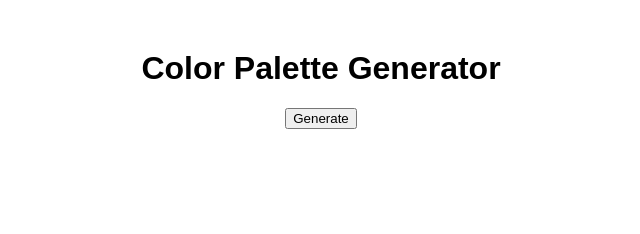
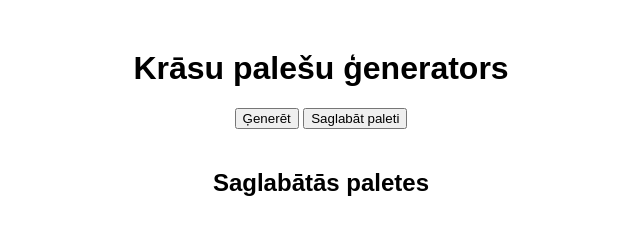
Before and after one commit to emilstelsinsks08/color-palette-generator, a plain HTML site: page index.html in a window 1280 px wide. Shown: the whole page, without its empty margins (319-959 px from the left). Drawn offline with Linux system fonts and the light colour scheme.

Commit message:
Update index.html

```diff
--- a/index.html
+++ b/index.html
@@ -1,14 +1,25 @@
 <!DOCTYPE html>
-<html lang="en">
+<html lang="lv">
 <head>
   <meta charset="UTF-8">
-  <title>Color Palette Generator</title>
+  <title>Krāsu palešu ģenerators</title>
   <link rel="stylesheet" href="style.css">
+
+  <!-- Firebase -->
+  <script src="https://www.gstatic.com/firebasejs/9.22.0/firebase-app-compat.js"></script>
+  <script src="https://www.gstatic.com/firebasejs/9.22.0/firebase-database-compat.js"></script>
 </head>
 <body>
-  <h1>Color Palette Generator</h1>
-  <button onclick="generatePalette()">Generate</button>
+  <h1>Krāsu palešu ģenerators</h1>
+  <button onclick="generatePalette()">Ģenerēt</button>
+  <button onclick="savePalette()">Saglabāt paleti</button>
+
   <div id="palette"></div>
+  <div id="saved">
+    <h2>Saglabātās paletes</h2>
+    <div id="saved-palettes"></div>
+  </div>
+
   <script src="script.js"></script>
 </body>
 </html>
```
